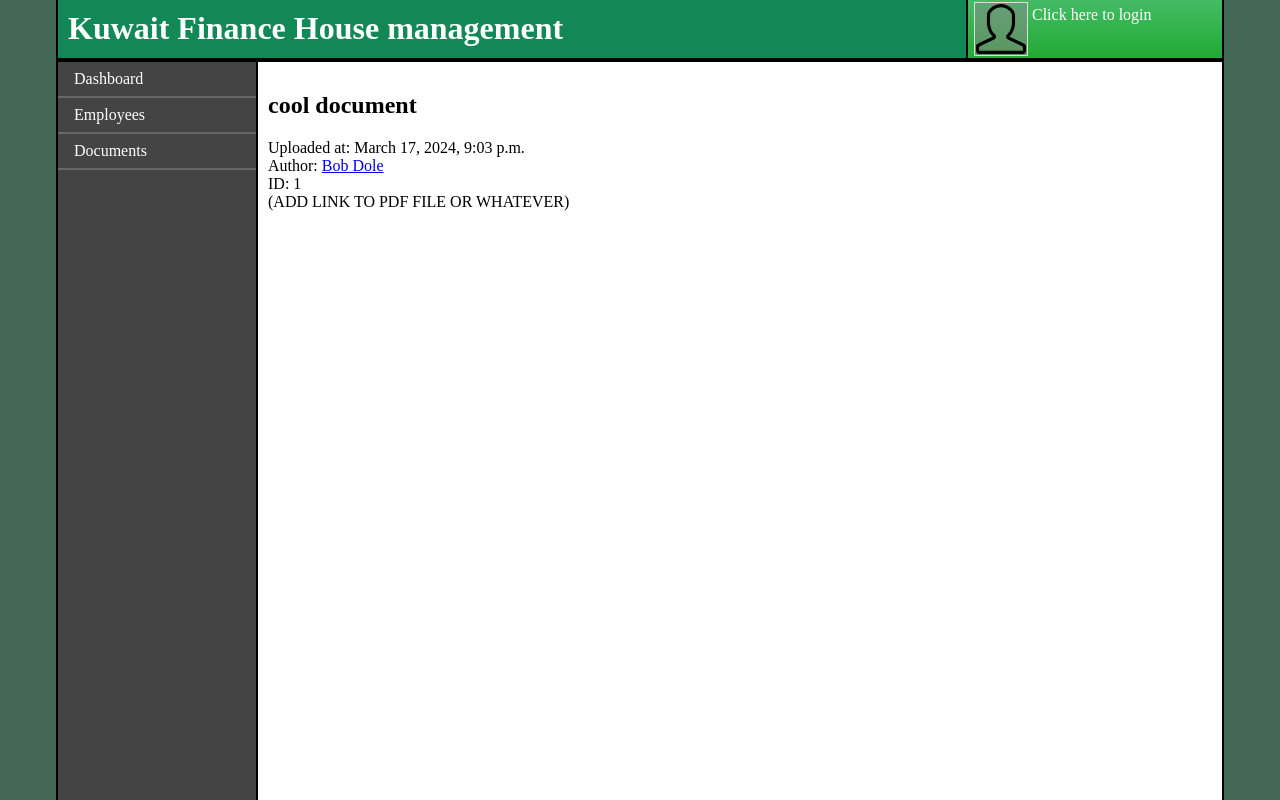
After one commit to Liteb0t/kfh-edrms, a Django app: page /documents/details/1 in a window 1280 px wide. The commit adds this page. Run offline with Django 5.2, Linux system fonts and the light colour scheme; data comes from the database, SQL or seed files in the repository; both versions use the stored data as it was after the commit.

Commit message:
Document details page

```diff
--- a/home/models.py
+++ b/home/models.py
@@ -5,10 +5,11 @@
 class Employee(models.Model):
     id = models.AutoField(primary_key=True)
     first_name = models.CharField(max_length=50)
-    middle_name = models.CharField(max_length=50, blank=True, null=True)
-    last_name = models.CharField(max_length=50, blank=True, null=True)
+    middle_name = models.CharField(max_length=50, null=True)
+    last_name = models.CharField(max_length=50, null=True)
     email = models.CharField(max_length=50)
-    password = models.CharField(max_length=50, null=True)
+    password = models.CharField(max_length=50, blank=True, null=True)
+    phone = models.CharField(max_length=16, null=True)
     # PROTECT: Employees must be reassigned before branch/role can be deleted
     branch = models.ForeignKey("Branch", on_delete=models.PROTECT)
     role = models.ForeignKey("Role", on_delete=models.PROTECT)
--- a/home/static/styles.css
+++ b/home/static/styles.css
@@ -8,7 +8,7 @@
 body {
     display: grid;
     grid-template-rows: 62px auto;
-    grid-template-columns: 226px auto;
+    grid-template-columns: 200px auto;
     border-left: 2px solid #000;
     border-right: 2px solid #000;
     background-color: white;
@@ -128,7 +128,14 @@
     cursor: pointer;
 }
 
-/* Responsive to narrow windows */
+/* Responsive to narrow windows & mobile devices */
+
+@media all and (max-width: 920px) {
+    header h1 {
+        font-size: 1.5em;
+        padding-top: 15px;
+    }
+}
 
 @media all and (max-width: 800px) {
     body {
@@ -148,5 +155,6 @@
     header h1 {
         white-space: normal;
         width: 200px;
+        padding-top: 10px;
     }
 }
--- /dev/null
+++ b/home/templates/document-details.html
@@ -0,0 +1,19 @@
+{% extends "master.html" %}
+
+{% block title %}
+    {{ document.id }} - {{ document.title }}
+{% endblock %}
+
+{% block content %}
+    <h2>
+        {{ document.title }}
+    </h2>
+    <p>
+        Uploaded at: {{ document.uploaded_at }}<br>
+        Author: <a href="/employees/details/{{ document.uploaded_by.id }}">
+        {{ document.uploaded_by.first_name }}
+        {{ document.uploaded_by.last_name }} </a><br>
+        ID: {{ document.id }}<br>
+        (ADD LINK TO PDF FILE OR WHATEVER)
+    </p>
+{% endblock %}
--- a/home/urls.py
+++ b/home/urls.py
@@ -1,10 +1,11 @@
 from django.urls import path
-
 from . import views
 
 urlpatterns = [
     path("", views.index, name="index"),
     path("employees/", views.Employees, name="employees"),
+    path("employees/details/<int:id>", views.EmployeeDetails, name="employee_details"),
     path("documents/", views.Documents, name="documents"),
+    path("documents/details/<int:id>", views.DocumentDetails, name="document_details"),
     path("login/", views.Login, name="login")
 ]
--- a/home/views.py
+++ b/home/views.py
@@ -17,7 +17,14 @@
     context = {
         'employees': employees,
         'range': range(Employee.objects.all().__len__()),
-        'table_row_count': Employee.objects.all().__len__()
+    }
+    return HttpResponse(template.render(context, request))
+
+def EmployeeDetails(request, id):
+    employee = Employee.objects.get(id=id)
+    template = loader.get_template('employee-details.html')
+    context = {
+        'employee': employee
     }
     return HttpResponse(template.render(context, request))
 
@@ -26,8 +33,18 @@
     template = loader.get_template('documents.html')
     context = {
         'documents': documents,
+        'range': range(Document.objects.all().__len__()),
     }
     return HttpResponse(template.render(context, request))
+
+def DocumentDetails(request, id):
+    document = Document.objects.get(id=id)
+    template = loader.get_template('document-details.html')
+    context = {
+        'document': document
+    }
+    return HttpResponse(template.render(context, request))
+
 
 def Login(request):
     template = loader.get_template('login.html')
```
Also changed, not shown: home/templates/documents.html (+20 -5 lines), home/templates/employee-details.html (added, +25 -0 lines), home/templates/employees.html (+6 -3 lines), db.sqlite3, home/migrations/0008_employee_phone.py (added), home/migrations/0009_alter_employee_last_name_alter_employee_middle_name_and_more.py (added).
